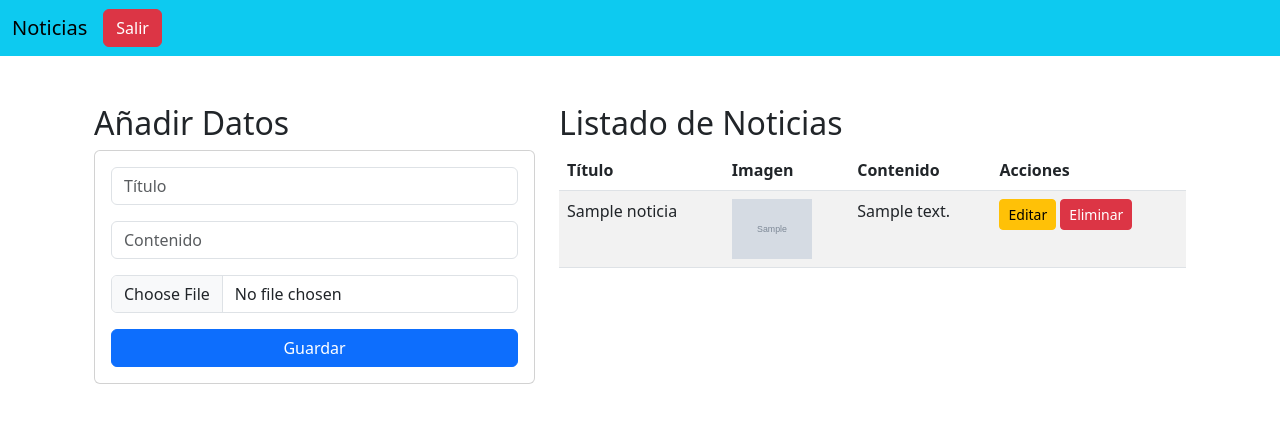
After one commit to Robert0119/PORTAL-MALES, a Django app: page /admin_noticias/ in a window 1280 px wide. The commit adds this page. Shown: the top 423 px of the page. Run offline with Django 5.2, Linux system fonts and the light colour scheme; a user stored in the database is signed in; tables that the repository leaves empty hold one stand-in row (values such as "Sample post"); grey boxes marked "Sample" are stand-in pictures.

Commit message:
casi terminado

```diff
--- /dev/null
+++ b/noticias/templates/noticias/admin_noticias.html
@@ -0,0 +1,71 @@
+{% extends 'noticias/base.html' %}
+
+{% block title %}Gestión de Datos{% endblock %}
+
+{% block body %}
+<div class="container mt-4">
+    <div class="row">
+        <!-- Formulario (Columna Izquierda) -->
+        <div class="col-md-5">
+            <h2>Añadir Datos</h2>
+            <div class="card">
+                <div class="card-body">
+                    <form action="/registrarDatos/" method="post" enctype="multipart/form-data">
+                        {% csrf_token %}
+                        <div class="mb-3">
+                            <input type="text" name="titulo" class="form-control" placeholder="Título" required>
+                        </div>
+                        <div class="mb-3">
+                            <input type="text" name="contenido" class="form-control" placeholder="Contenido" required>
+                        </div>
+                        <div class="mb-3">
+                            <input type="file" name="imagen" class="form-control">
+                        </div>
+                        <button type="submit" class="btn btn-primary w-100">Guardar</button>
+                    </form>
+                </div>
+            </div>
+        </div>
+
+        <!-- Tabla de Noticias (Columna Derecha) -->
+        <div class="col-md-7">
+            <h2>Listado de Noticias</h2>
+            <div class="table-responsive">
+                <table class="table table-striped">
+                    <thead>
+                        <tr>
+                            <th>Título</th>
+                            <th>Imagen</th>
+                            <th>Contenido</th>
+                            <th>Acciones</th>
+                        </tr>
+                    </thead>
+                    <tbody>
+                        {% for noticia in noticias %}
+                        <tr>
+                            <td>{{ noticia.titulo }}</td>
+                            <td>
+                                {% if noticia.imagen %}
+                                    <img src="{{ noticia.imagen.url }}" width="80">
+                                {% else %}
+                                    No hay imagen
+                                {% endif %}
+                            </td>
+                            <td>{{ noticia.contenido|truncatewords:10 }}</td>
+                            <td>
+                                <a href="/editarDatos/{{ noticia.id }}/" class="btn btn-warning btn-sm">Editar</a>
+                                <a href="/eliminarDatos/{{ noticia.id }}/" class="btn btn-danger btn-sm">Eliminar</a>
+                            </td>
+                        </tr>
+                        {% empty %}
+                        <tr>
+                            <td colspan="4" class="text-center">No hay noticias disponibles.</td>
+                        </tr>
+                        {% endfor %}
+                    </tbody>
+                </table>
+            </div>
+        </div>
+    </div>
+</div>
+{% endblock %}
--- /dev/null
+++ b/noticias/templates/noticias/base.html
@@ -0,0 +1,34 @@
+<!DOCTYPE html>
+<html>
+    <head>
+        <meta charset="utf-8">
+        <meta name="viewport" content="width=device-width, initial-scale=1">
+        <title>{% block title %} {% endblock %}</title>
+        <link rel="stylesheet" href="https://cdn.jsdelivr.net/npm/bootstrap@5.3.0/dist/css/bootstrap.min.css">
+    </head>
+    <body>
+        <nav class="navbar navbar-expand-lg bg-info">
+            <div class="container-fluid">
+              <a class="navbar-brand" href="#">Noticias</a>
+              <button class="navbar-toggler" type="button" data-bs-toggle="collapse" data-bs-target="#navbarNav" aria-controls="navbarNav" aria-expanded="false" aria-label="Toggle navigation">
+                <span class="navbar-toggler-icon"></span>
+              </button>
+              <div class="collapse navbar-collapse" id="navbarNav">
+                <ul class="navbar-nav">
+                  <li class="nav-item">
+                    <a href="{% url 'salir' %}" class="btn btn-danger">Salir</a>
+                  </li>
+                </ul>
+              </div>
+            </div>
+          </nav>
+          <div class="container py-4">
+            {% block body %}
+
+
+            {% endblock body %}
+          </div>
+
+    </body>
+    <script src="https://cdn.jsdelivr.net/npm/bootstrap@5.3.3/dist/js/bootstrap.bundle.min.js" integrity="sha384-YvpcrYf0tY3lHB60NNkmXc5s9fDVZLESaAA55NDzOxhy9GkcIdslK1eN7N6jIeHz" crossorigin="anonymous"></script>
+</html>
--- a/noticias/templates/noticias/login.html
+++ b/noticias/templates/noticias/login.html
@@ -15,7 +15,7 @@
         <div class="col-md-4">
             <div class="card">
                 <div class="card-header text-center">
-                    <h3>Iniciar Sesión</h3>
+                    <h3>vivian</h3>
                 </div>
                 <div class="card-body">
                     <form method="post">
--- a/noticias/urls.py
+++ b/noticias/urls.py
@@ -3,11 +3,29 @@ from .views import lista_noticias
 from .views import CustomLoginView
 from .views import CustomLoginView, home
 from .views import home, lista_noticias, CustomLoginView, detalle_noticia
+from .views import home, lista_noticias, CustomLoginView, detalle_noticia, admin_noticias
+from django.urls import reverse_lazy
+from django.contrib.auth.views import LoginView
+from . import views
+from django.conf import settings
+from django.contrib.staticfiles.urls import static
 
+class CustomLoginView(LoginView):
+    template_name = 'noticias/login.html'
+    redirect_authenticated_user = True  # si el usuario ya está logueado, lo redirige
+
+    def get_success_url(self):
+        # Retorna la URL (o name) de la ruta que definimos en urls.py
+        return reverse_lazy('admin_noticias')
 urlpatterns = [
     path('', home, name='home'),  # Página principal
     path('noticias/', lista_noticias, name='lista_noticias'),  # Vista de noticias
     path('noticia/<int:noticia_id>/', detalle_noticia, name='detalle_noticia'),
     path('login/', CustomLoginView.as_view(), name='login'),  # Página de login
-
-]
+    # Ruta del panel de administración personalizado
+    path('admin_noticias/', admin_noticias, name='admin_noticias'),
+    path('registrarDatos/', views.registrarDatos, name='registrarDatos'),
+    path('eliminarDatos/<int:noticia_id>/', views.eliminarDatos, name='eliminarDatos'),
+    path('editarDatos/<int:noticia_id>/', views.editarDatos, name='editarDatos'),
+    path('salir/', views.salir, name='salir'),
+] + static(settings.MEDIA_URL, document_root=settings.MEDIA_ROOT)  # Para servir archivos multimedia
--- a/noticias/views.py
+++ b/noticias/views.py
@@ -1,7 +1,15 @@
-from django.shortcuts import render
+from django.shortcuts import render, redirect
 from .models import Noticia
 from django.contrib.auth.views import LoginView
 from django.shortcuts import render, get_object_or_404
+from django.contrib.auth.decorators import login_required
+from django.contrib.auth import logout
+import os
+
+@login_required
+def admin_noticias(request):
+    noticias = Noticia.objects.all().order_by('-fecha_publicacion')  # Ordenar por fecha más reciente
+    return render(request, 'noticias/admin_noticias.html', {'noticias': noticias})
 
 def home(request):
     noticias = Noticia.objects.all().order_by('-fecha_publicacion')  # Cargar noticias más recientes
@@ -21,3 +29,68 @@ class CustomLoginView(LoginView):
 def detalle_noticia(request, noticia_id):
     noticia = get_object_or_404(Noticia, id=noticia_id)
     return render(request, 'noticias/detalle_noticia.html', {'noticia': noticia})
+
+def registrarDatos(request):
+    if request.method == 'POST':
+        titulo = request.POST['titulo']
+        contenido = request.POST['contenido']
+        imagen = request.FILES.get('imagen')  # Correctamente obtiene el archivo subido
+
+        # Crea una instancia del modelo
+        nueva_noticia = Noticia(
+            titulo=titulo,
+            contenido=contenido,
+            imagen=imagen
+        )
+
+        # Guarda en la base de datos
+        nueva_noticia.save()
+
+        return redirect('admin_noticias')
+
+    # Si alguien intenta acceder mediante GET, redirigir también:
+    return redirect('admin_noticias')
+
+def editarDatos(request, noticia_id):
+    # Busca la noticia específica por su ID
+    noticia = Noticia.objects.get(id=noticia_id)
+
+    if request.method == 'POST':
+        # Captura los datos enviados por POST
+        titulo = request.POST['titulo']
+        contenido = request.POST['contenido']
+        imagen = request.FILES.get('imagen', None)
+
+        # Actualiza los campos del objeto existente
+        noticia.titulo = titulo
+        noticia.contenido = contenido
+
+        # Si suben una nueva imagen, actualizarla. Sino, conserva la antigua.
+        if imagen:
+            noticia.imagen = imagen
+
+        # Guarda los cambios
+        noticia.save()
+
+        # Redirige tras guardar
+        return redirect('admin_noticias')
+
+    # Si la solicitud es GET, carga la plantilla con la noticia existente
+    return render(request, 'noticias/editar_noticia.html', {'noticia': noticia})
+
+def eliminarDatos(request, noticia_id):
+    noticia = Noticia.objects.get(id=noticia_id)
+
+    # Si la noticia tiene imagen, se elimina el archivo físicamente
+    if noticia.imagen:
+        if os.path.isfile(noticia.imagen.path):
+            os.remove(noticia.imagen.path)
+
+    # Ahora sí se elimina la noticia de la base de datos
+    noticia.delete()
+
+    return redirect('admin_noticias')
+
+def salir(request):
+    logout(request)  # Esto cierra la sesión actual
+    return redirect('lista_noticias')  # Redirige a la página de noticias
```
Also changed, not shown: noticias/static/noticias/styles.css (+109 -0 lines), noticias/templates/noticias/detalle_noticia.html (+16 -5 lines), noticias/templates/noticias/editar_noticia.html (added, +49 -0 lines), noticias/templates/noticias/lista_noticias.html (+24 -4 lines), portal_males/settings.py (+6 -6 lines), db.sqlite3, imagenes/1.png (deleted), imagenes/EL_CANDADO1.png (deleted), imagenes/Gráfico_Árbol_de_Problemas_Innovación_Social_Minimalista_Beige.png (deleted), noticias/models.py (line endings or trailing spaces), noticias/static/noticias/img/logo.png (added).
